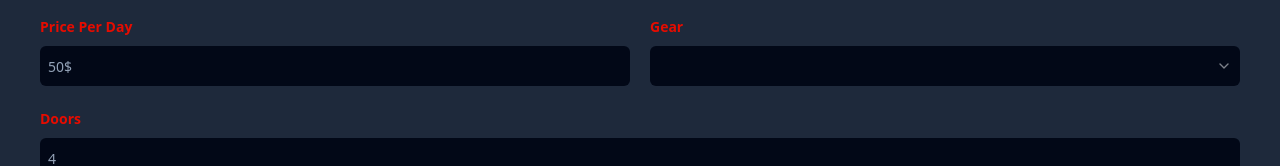
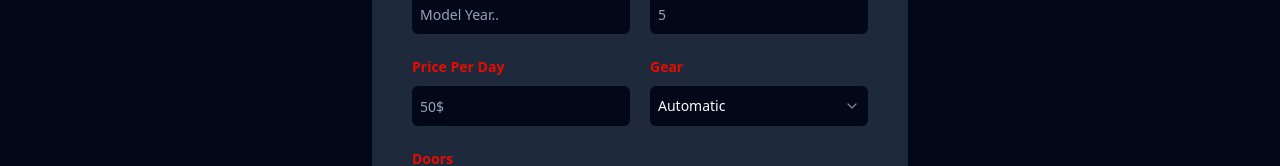
Before and after one commit to Noam-Moskowitz/Premium-Cars, a React (Vite) app in the folder frontend/: page /cars/new in a window 1280 px wide. Shown: the part 442-608 px from the top of the page. Built offline with nearby package versions, Linux system fonts and the light colour scheme; no server answers.

Commit message:
added car form page to be routed to instead of dieractly to form

```diff
--- a/frontend/src/components/forms/CarForm.tsx
+++ b/frontend/src/components/forms/CarForm.tsx
@@ -23,9 +23,12 @@ const formSchema = z.object({
   image: z.string().url("Please provide a valid URL for the image"),
 });
 
-const CarForm = () => {
-  const { addCar } = useCarsApi();
+interface CarFormProps {
+  handleSubmit: (params?: any) => void;
+  id?: string;
+}
 
+const CarForm: React.FC<CarFormProps> = ({ handleSubmit, id }) => {
   const form = useForm({
     resolver: zodResolver(formSchema),
     defaultValues: {
@@ -34,20 +37,15 @@ const CarForm = () => {
       year: undefined,
       seatAmount: undefined,
       pricePerDay: undefined,
-      gear: "automatic",
+      gear: "Automatic",
       doors: undefined,
       image: "",
     },
   });
 
   const onSubmit = (data: any) => {
-    addCar(data)
-      .then(() => toast.success(`Car Added!`))
-      .catch((err) =>
-        toast.error(`Oops, something went wrong!`, {
-          description: err.response.data.message.message || err.response.data.message,
-        })
-      );
+    const payload = id ? { id, data } : data;
+    handleSubmit(payload);
   };
 
   return (
--- /dev/null
+++ b/frontend/src/pages/CarFormPage.tsx
@@ -0,0 +1,44 @@
+import CarDetails from "@/components/cars/CarDetails";
+import CarForm from "@/components/forms/CarForm";
+import { CAR_QUERY_KEY } from "@/consts/reactQuery";
+import useCarsApi from "@/hooks/useCarsApi";
+import { ICar } from "@/interfaces/car";
+import { useMutation, useQueryClient } from "@tanstack/react-query";
+import React from "react";
+import { toast } from "sonner";
+
+const CarFormPage = () => {
+  const { addCar, updateCar } = useCarsApi();
+  const queryClient = useQueryClient();
+
+  const successFunc = () => {
+    toast.success(`Car created succesfully!`);
+    queryClient.invalidateQueries({ queryKey: [CAR_QUERY_KEY] });
+  };
+
+  const errorFunc = (err: any) => {
+    toast.error(`Oops, something went wrong!`, {
+      description: err.response.data.message.message || err.response.data.message,
+    });
+  };
+
+  const addNewCar = useMutation({
+    mutationFn: addCar,
+    onSuccess: successFunc,
+    onError: errorFunc,
+  });
+
+  const editCar = useMutation({
+    mutationFn: ({ id, carDetails }: { id: string; carDetails: ICar }) => updateCar(id, carDetails),
+    onSuccess: successFunc,
+    onError: errorFunc,
+  });
+
+  return (
+    <div className="size-full flex items-center justify-center p-10">
+      <CarForm handleSubmit={addNewCar.mutate} />
+    </div>
+  );
+};
+
+export default CarFormPage;
--- a/frontend/src/routes/MainRouter.tsx
+++ b/frontend/src/routes/MainRouter.tsx
@@ -1,5 +1,5 @@
-import CarForm from "@/components/forms/CarForm";
 import About from "@/pages/About";
+import CarFormPage from "@/pages/CarFormPage";
 import Home from "@/pages/Home";
 import LogInPage from "@/pages/LogInPage";
 import MyOrders from "@/pages/MyOrders";
@@ -15,7 +15,7 @@ const MainRouter = () => {
       <Route path="/my-orders" element={<MyOrders />} />
       <Route path="/about" element={<About />} />
       <Route path="/cars/rent/" element={<RentCarPage />} />
-      <Route path="/cars/new/" element={<CarForm />} />
+      <Route path="/cars/new/" element={<CarFormPage />} />
       <Route path="/user/login" element={<LogInPage />} />
       <Route path="/user/register" element={<Register />} />
     </Routes>
```
